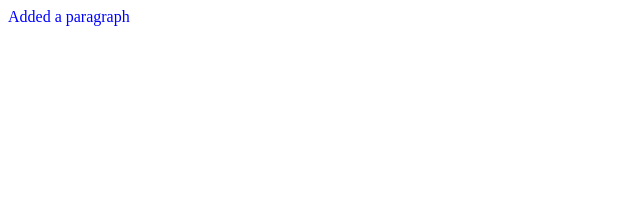
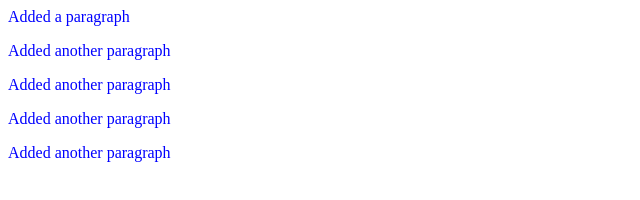
Before and after one commit to ditam17/frontEnd-webDev, a plain HTML site: page day_1/index.html in a window 1280 px wide. Shown: the whole page, without its empty margins (0-640 px from the left). Drawn offline with Linux system fonts and the light colour scheme.

Commit message:
Added some more paragraphs

```diff
--- a/day_1/index.html
+++ b/day_1/index.html
@@ -1,2 +1,6 @@
-<link rel="stylesheet" href="style.css">
+<link rel="stylesheet" href="style.css" />
 <p>Added a paragraph</p>
+<p>Added another paragraph</p>
+<p>Added another paragraph</p>
+<p>Added another paragraph</p>
+<p>Added another paragraph</p>
```
